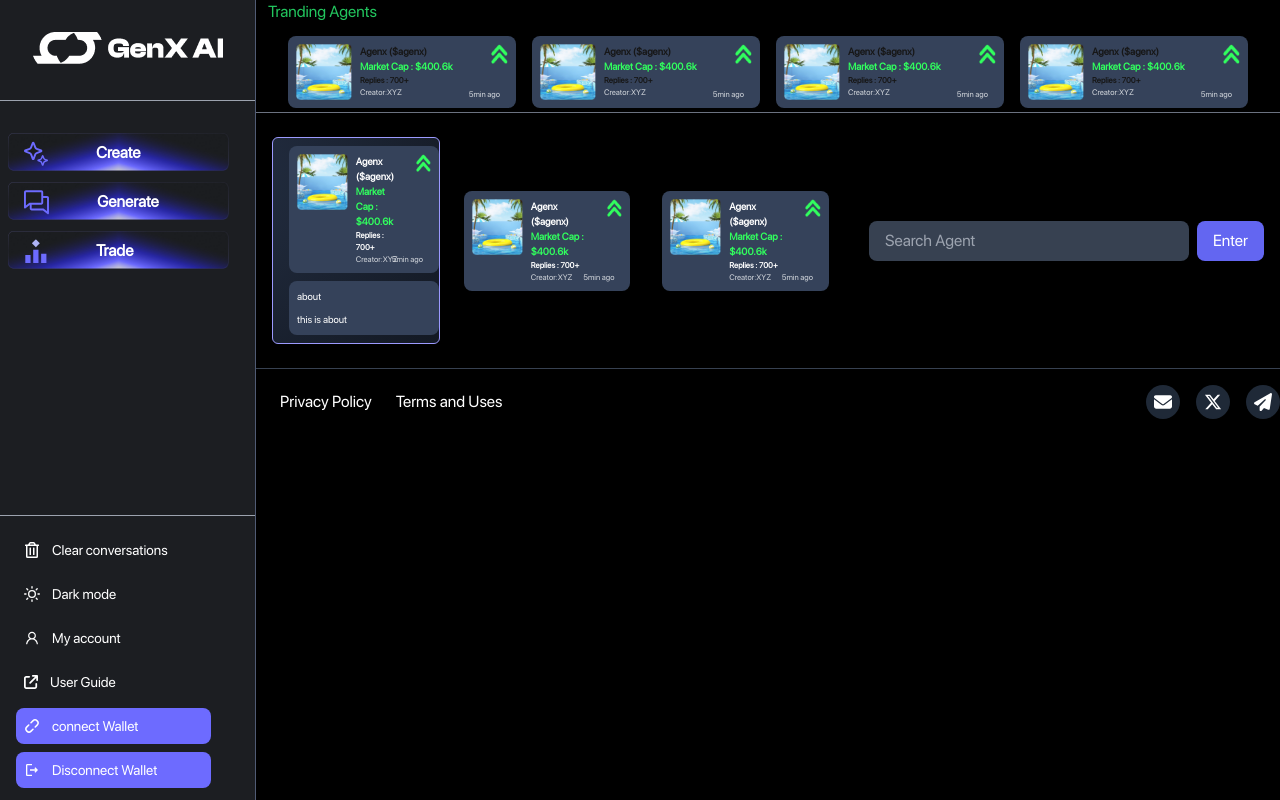
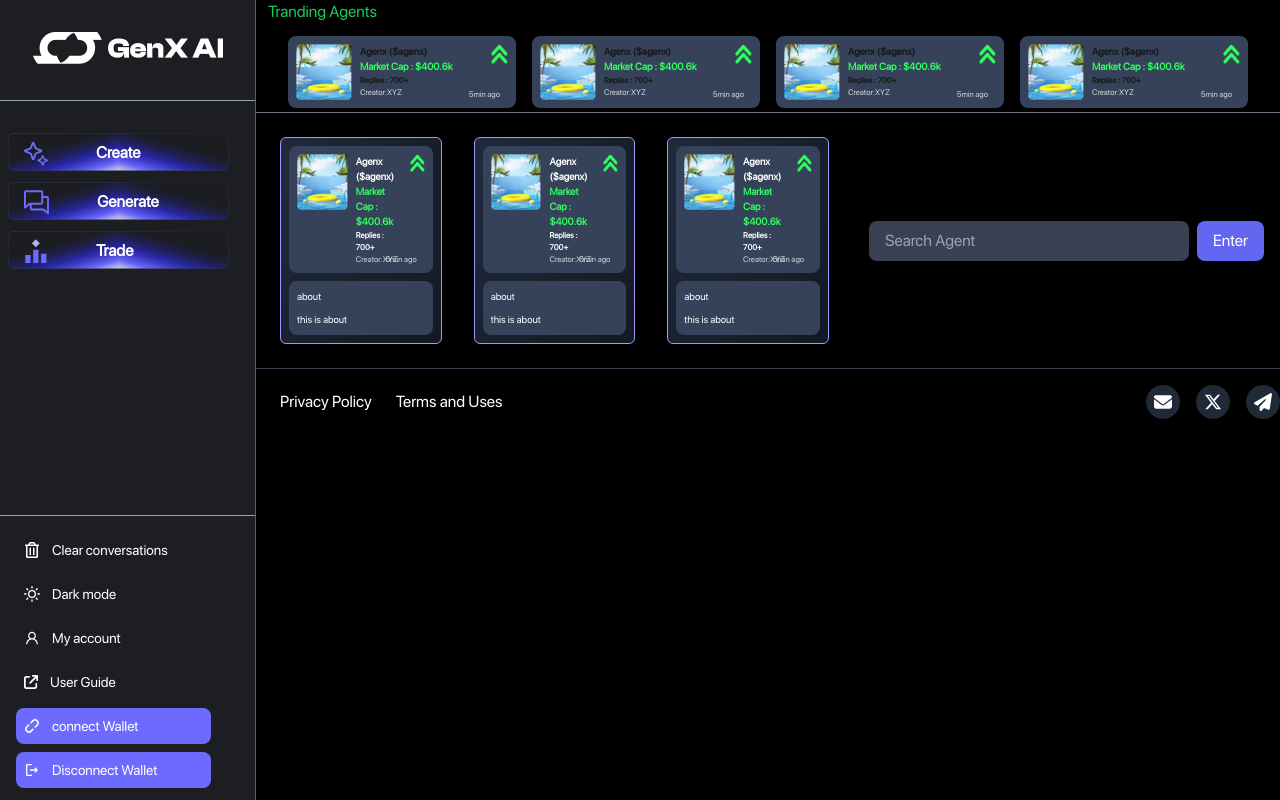
Before and after one commit to noorshanu/genxai2, a Next.js app: page /list-agents in a window 1280 px wide. Built offline with nearby package versions, Linux system fonts and the light colour scheme.

Commit message:
Update AgentDetails.tsx

```diff
--- a/src/components/AgentDetails.tsx
+++ b/src/components/AgentDetails.tsx
@@ -6,8 +6,8 @@
     <div className="bg-black  text-white  overflow-hidden  py-6">
       <div className=" flex justify-between px-4 items-center">
         <div className="flex gap-4 items-center">
-          <div className=" w-full agentbox p-2">
-            <div className="bg-[#35425A] rounded-lg p-2 flex mx-2  w-full gap-4 relative">
+          <div className=" w-full agentbox p-2  mx-2 ">
+            <div className="bg-[#35425A] rounded-lg p-2 flex w-full gap-4 relative">
               <div className=" flex gap-2 w-full">
                 <img src="images/nft3.png" alt="" className="h-14 w-14" />
                 <div>
@@ -27,14 +27,15 @@
                 5min ago
               </p>
             </div>
-            <div className=" bg-[#35425A] p-2 rounded-lg mx-2 mt-2 w-full">
+            <div className=" bg-[#35425A] p-2 rounded-lg  mt-2 w-full">
               <h1 className=" text-[10px]">about</h1>
 
               <p className="text-[10px] pt-2">this is about</p>
             </div>
           </div>
 
-          <div className="bg-[#35425A] rounded-lg p-2 flex mx-2  w-full gap-4 relative">
+          <div className=" w-full agentbox p-2  mx-2 ">
+            <div className="bg-[#35425A] rounded-lg p-2 flex w-full gap-4 relative">
               <div className=" flex gap-2 w-full">
                 <img src="images/nft3.png" alt="" className="h-14 w-14" />
                 <div>
@@ -54,8 +55,16 @@
                 5min ago
               </p>
             </div>
+            <div className=" bg-[#35425A] p-2 rounded-lg  mt-2 w-full">
+              <h1 className=" text-[10px]">about</h1>
 
-          <div className="bg-[#35425A] rounded-lg p-2 flex mx-2  w-full gap-4 relative">
+              <p className="text-[10px] pt-2">this is about</p>
+            </div>
+          </div>
+
+
+          <div className=" w-full agentbox p-2  mx-2 ">
+            <div className="bg-[#35425A] rounded-lg p-2 flex w-full gap-4 relative">
               <div className=" flex gap-2 w-full">
                 <img src="images/nft3.png" alt="" className="h-14 w-14" />
                 <div>
@@ -75,6 +84,12 @@
                 5min ago
               </p>
             </div>
+            <div className=" bg-[#35425A] p-2 rounded-lg  mt-2 w-full">
+              <h1 className=" text-[10px]">about</h1>
+
+              <p className="text-[10px] pt-2">this is about</p>
+            </div>
+          </div>
         </div>
       </div>
     </div>
```
Lines whose indentation alone changed are shown as unchanged.
